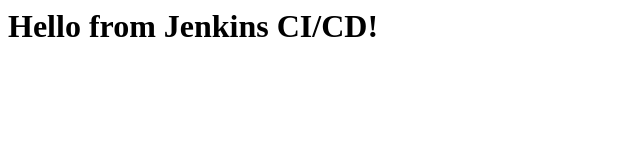
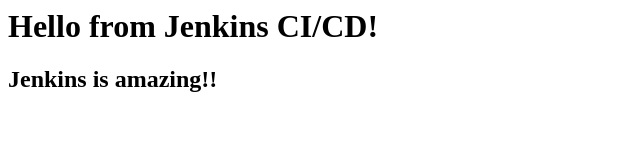
Before and after one commit to shyamkeshav/jenkins-autocheck, a plain HTML site: page index.html in a window 1280 px wide. Shown: the whole page, without its empty margins (0-640 px from the left). Drawn offline with Linux system fonts and the light colour scheme.

Commit message:
h2 added in index.html

```diff
--- a/index.html
+++ b/index.html
@@ -1 +1,2 @@
 <h1>Hello from Jenkins CI/CD!</h1>
+<h2>Jenkins is amazing!!</h2>
```
